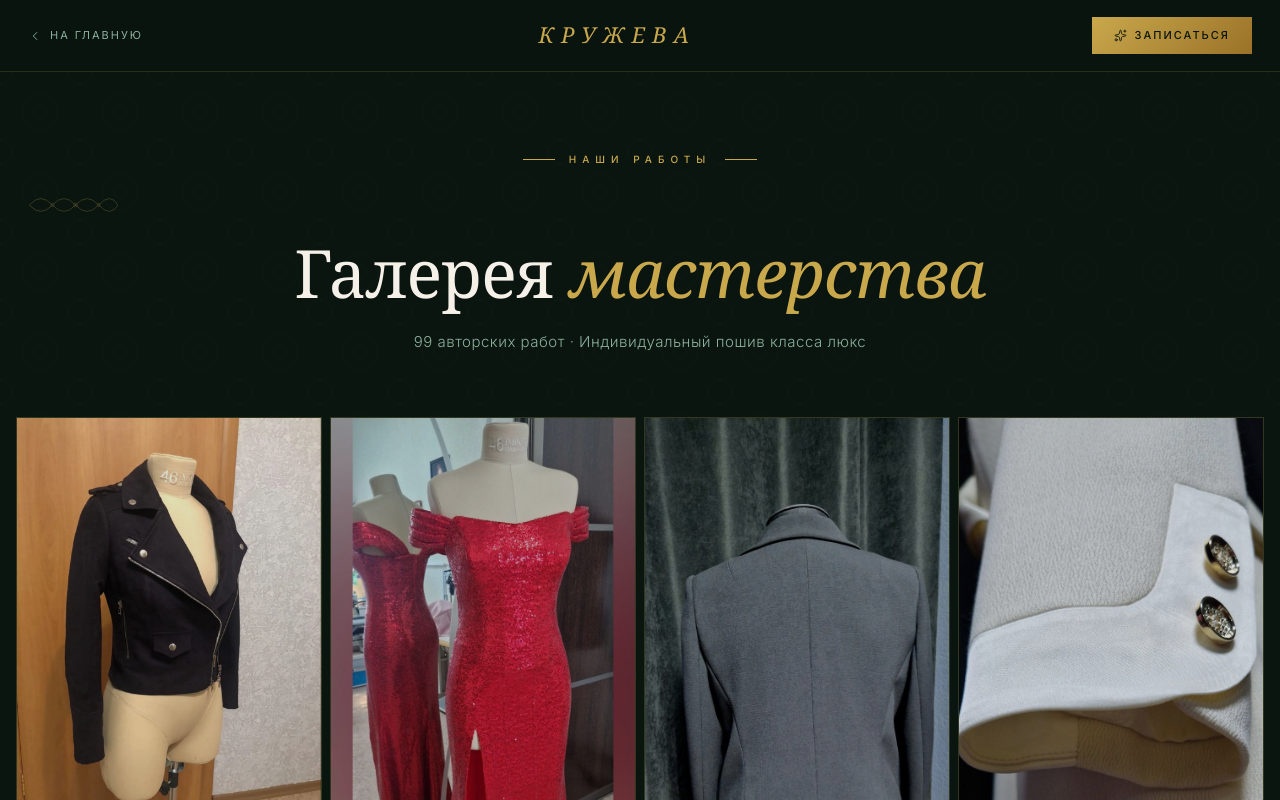
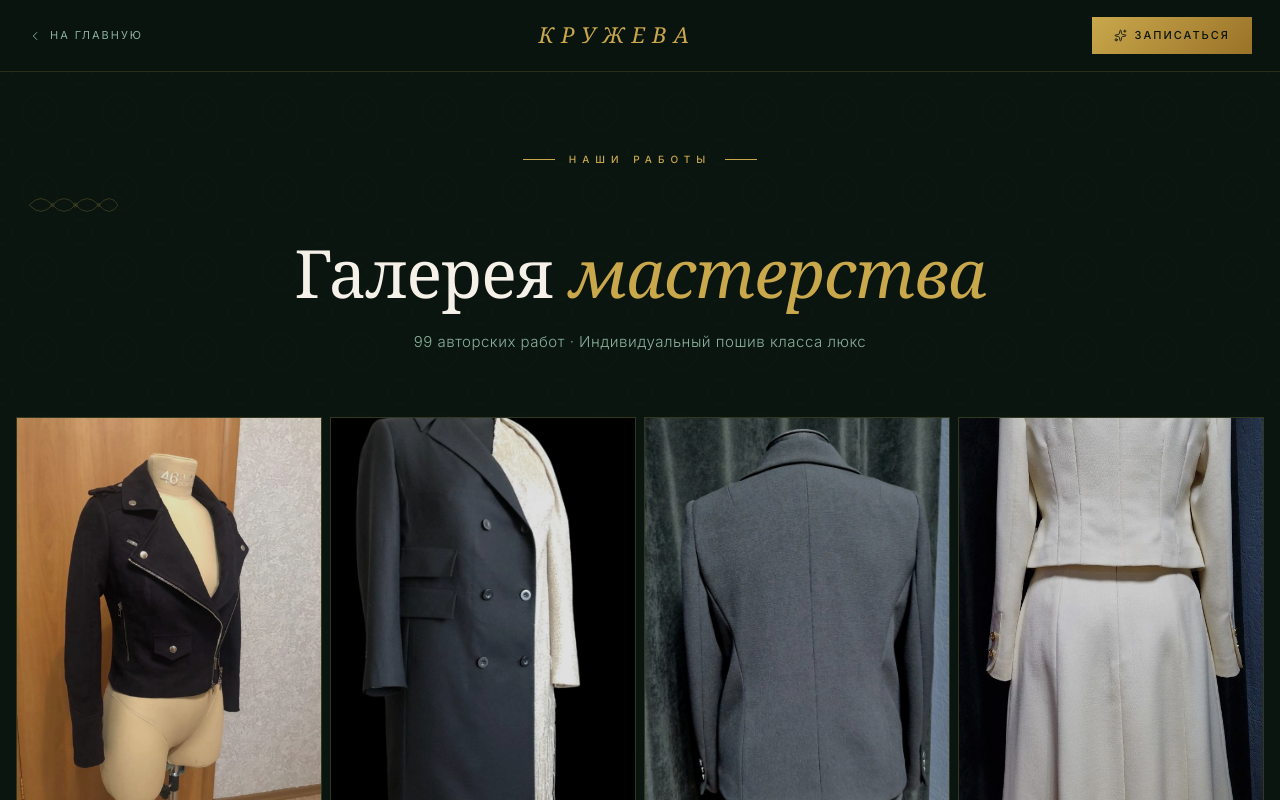
Before and after one commit to WWork777/kruzheva, a Next.js app in the folder frontend/: page /gallery in a window 1280 px wide. Shown: the top 800 px of the page. Built offline with nearby package versions, Linux system fonts and the light colour scheme.

Commit message:
fix gallery layout jumps with fixed aspect-ratio placeholder

```diff
--- a/frontend/app/gallery/page.js
+++ b/frontend/app/gallery/page.js
@@ -80,17 +80,21 @@ function GalleryItem({ src, id, onOpen, index }) {
         background: CARD,
       }}
     >
+      <div style={{ position: 'relative', paddingBottom: '133%', background: CARD }}>
         <img
           src={src}
           alt={`Работа ателье Кружева ${id + 1}`}
           loading="lazy"
           style={{
-          width: '100%', height: 'auto', display: 'block',
+            position: 'absolute', inset: 0,
+            width: '100%', height: '100%', display: 'block',
+            objectFit: 'cover',
             transform: h ? 'scale(1.05)' : 'scale(1)',
             filter: h ? 'brightness(1.08)' : 'brightness(0.88)',
             transition: 'transform 1s cubic-bezier(.2,.8,.2,1), filter .4s',
           }}
         />
+      </div>
       {/* Hover overlay */}
       <div style={{
         position: 'absolute', inset: 0,
```
Lines whose indentation alone changed are shown as unchanged.
